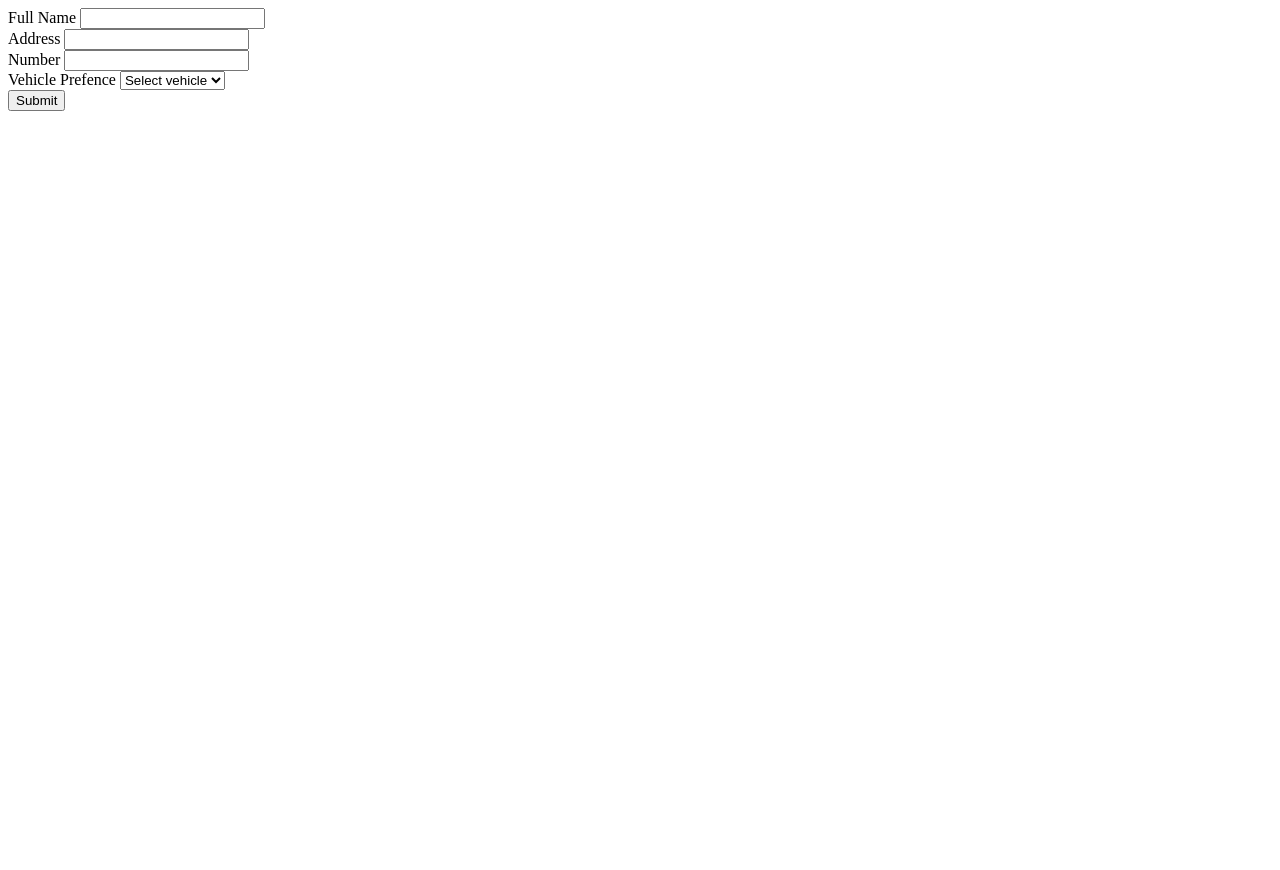
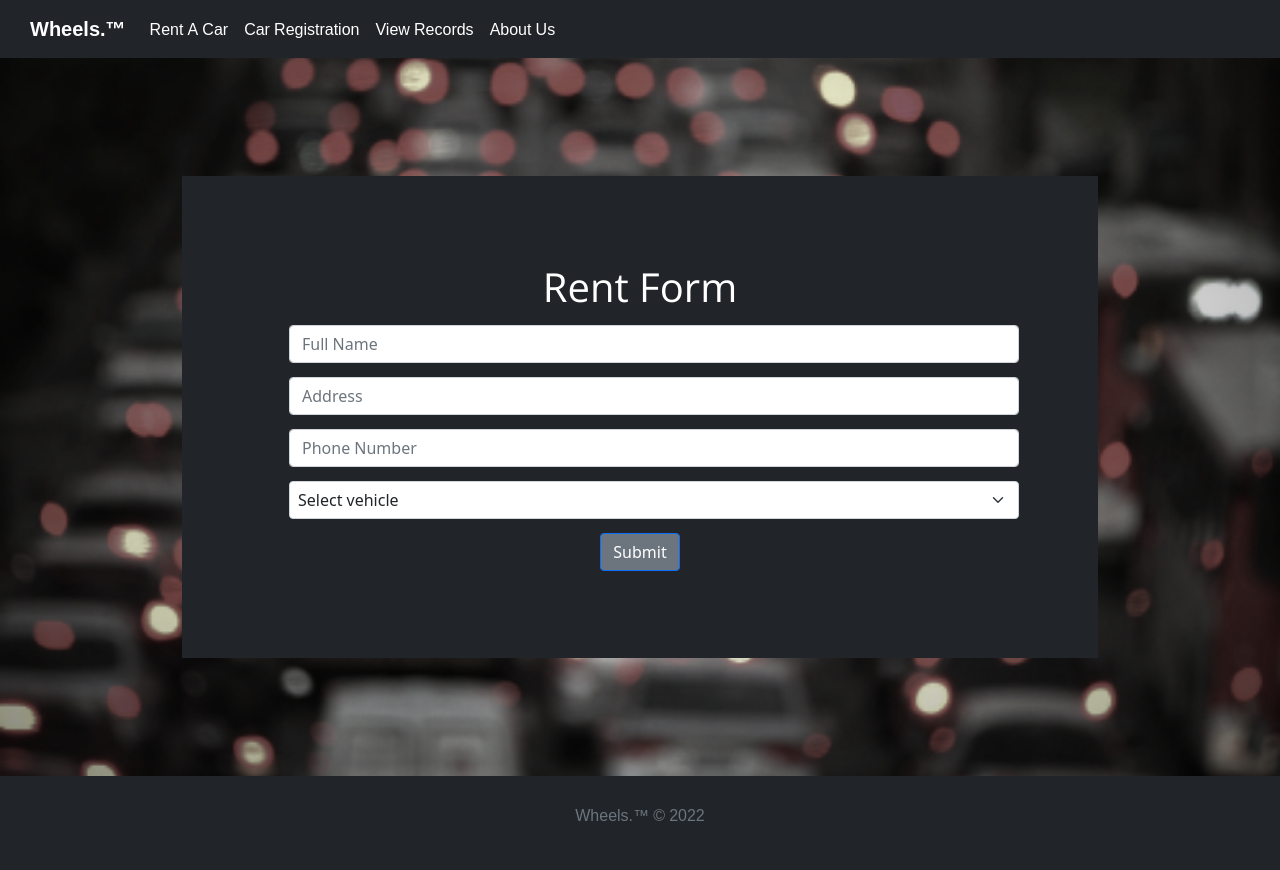
Before and after one commit to RLAlimagno/FinalsWebTech, a PHP site: page /RentRegi.php in a window 1280 px wide. Before the commit the page ends 111 px from the top, so only its background shows below. Run offline with PHP 8.4, Linux system fonts and the light colour scheme; some libraries are stand-ins or nearby versions.

Commit message:
Add files via upload

```diff
--- a/RentRegi.php
+++ b/RentRegi.php
@@ -2,46 +2,71 @@
 
 ?>
 <!DOCTYPE html>
-<html lang="en">
-<head>
-    <meta charset="UTF-8">
-    <meta http-equiv="X-UA-Compatible" content="IE=edge">
-    <meta name="viewport" content="width=device-width, initial-scale=1.0">
+<html lang="en"><head>
+    <meta charset="utf-8">
+    <meta name="viewport" content="width=device-width, initial-scale=1.0, shrink-to-fit=no">
     <title>Rent Form</title>
+    <link rel="stylesheet" href="assets/bootstrap/css/bootstrap.min.css">
+    <link rel="stylesheet" href="https://fonts.googleapis.com/css?family=Noto+Sans+Armenian&amp;display=swap">
+    <link rel="stylesheet" href="https://fonts.googleapis.com/css?family=Open+Sans&amp;display=swap">
+    <link rel="stylesheet" href="https://cdnjs.cloudflare.com/ajax/libs/animate.css/3.5.2/animate.min.css">
 </head>
-<body>
-    <form  method = "post" action ="insert.php" >
+
+<body style="background: url(&quot;assets/img/bgb1.png&quot;) center / cover no-repeat;height: 700px;padding: 0px;">
+    <nav class="navbar navbar-dark navbar-expand-md sticky-top bg-dark text-center" style="font-family: 'Noto Sans Armenian', sans-serif;padding: 9px 18px;">
+        <div class="container-fluid">
+        <button data-bs-toggle="collapse" class="navbar-toggler" data-bs-target="#navcol-1">
+                <span class="visually-hidden">Toggle navigation</span>
+                <span class="navbar-toggler-icon"></span>
+            </button>
+            <a class="navbar-brand" data-bss-hover-animate="pulse" href="index.php" style="font-weight: bold;">Wheels.™</a>
+            <div class="collapse navbar-collapse" id="navcol-1">
+                <ul class="navbar-nav">
+                    <li class="nav-item"><a class="nav-link active" data-bss-hover-animate="pulse" href="RentRegi.php">Rent A Car</a></li>
+                    <li class="nav-item"><a class="nav-link active" data-bss-hover-animate="pulse" href="carregi.php">Car Registration</a></li>
+                    <li class="nav-item"><a class="nav-link active" data-bss-hover-animate="pulse" href="ViewRecord.php">View Records</a></li>
+                    <li class="nav-item"><a class="nav-link active" data-bss-hover-animate="pulse" href="AboutPage.php">About Us</a></li>
+                </ul>
+            </div>
+        </div>
+    </nav>
+
+    <div class="container" style="padding: 112px;">
+        <form  method = "post" action ="insert.php" style="background: var(--bs-dark);">
+            <div style="padding: 87px;margin: 6px;">
+                <h1 style="color: var(--bs-body-bg);font-family: 'Open Sans', sans-serif;text-align: center;">Rent Form</h1>
                 <div>
-                <lable>Full Name</label>
-                  <td><input type ="text"  name="name" required >
+                    <input type ="text" name="name" required class="form-control" placeholder="Full Name" style="padding: 6px 12px;margin: 14px;">
                 </div>
                 <div>
-                <label>Address</label>
-                <input type="text" name="address" required>
+                    <input type="text" name="address" required class="form-control" placeholder="Address" style="margin: 14px;">
                 </div>
                 <div>
-                <lable>Number</label>
-                <td><input type="text" name="number" required>
+                    <td><input type="text" name="number" required class="form-control" placeholder="Phone Number" style="margin: 14px;">
                 </div>
-            <div class="mb-3">
-                <label>Vehicle Prefence</gender>
-                <select name="car">
-
+                <div>
+                    <select class="form-select" name="car" style="padding: 6px 36px 6px 8px;margin: 14px;">
                         <option name="car" value="">Select vehicle</option>
-
-                    <option name="car" value="Sudan">Sudan</option>
+                        <option name="car" value="Sedan">Sedan</option>
                         <option name="car" value="SUV">SUV</option>
                         <option name="car" value="Luxury">Luxury</option>
-
-
                     </select>
                 </div>
+                <div class="text-center">
+                    <button class="btn btn-primary" type="submit" name="submit" style="background: var(--bs-gray);">Submit</button>
                 </div>
-            <div>
-                <button type="submit" name="submit">Submit</button>
+            </div>
+        </form>
+    </div>
+    <div class="row" style="background: var(--bs-dark);">
+        <div class="col" style="background: var(--bs-dark);">
+            <footer class="text-black-50" style="padding: 14px;margin: 13px;">
+                <p class="text-center" style="font-family: 'Noto Sans Armenian', sans-serif;color: var(--bs-secondary);">Wheels.™ © 2022</p>
+            </footer>
+        </div>
     </div>
 
-    </form>
-
+    <script src="assets/bootstrap/js/bootstrap.min.js"></script>
+    <script src="assets/js/script.min.js"></script>
 </body>
 </html>
```
Lines whose indentation alone changed are shown as unchanged.
